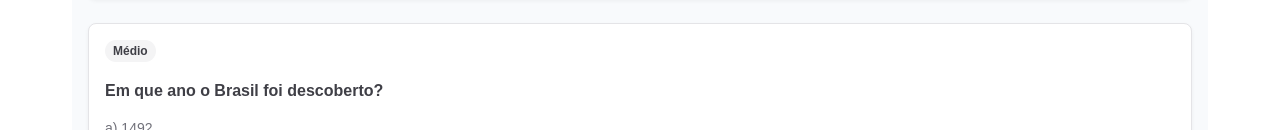
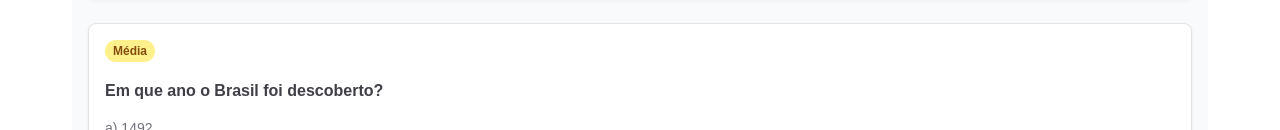
Before and after one commit to JoaoVitorChaves-05/Revoada-Digital, a React (Vite) app in the folder apps/frontend/: page / in a window 1280 px wide. Shown: the part 444-574 px from the top of the page. Built offline with nearby package versions, Linux system fonts and the light colour scheme; the HTML template or start-up script is replaced by a standard one.

Commit message:
fix: escrevi medio ao inves de media

```diff
--- a/apps/frontend/src/components/QuestionGrid.tsx
+++ b/apps/frontend/src/components/QuestionGrid.tsx
@@ -15,7 +15,7 @@ export function QuestionGrid({ filtrosAtivos }: QuestionGridProps) {
     },
     {
       id: 2,
-      dificuldade: 'Médio',
+      dificuldade: 'Média',
       enunciado: 'Em que ano o Brasil foi descoberto?',
       alternativas: ['1492', '1500', '1822', '1889']
     },
```
